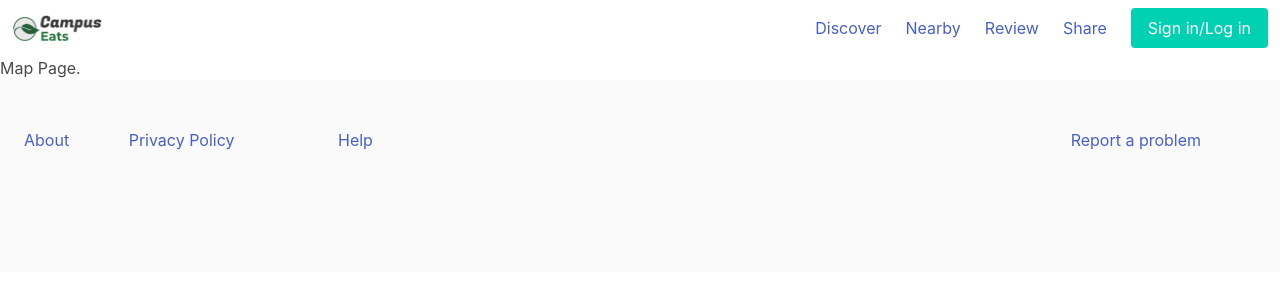
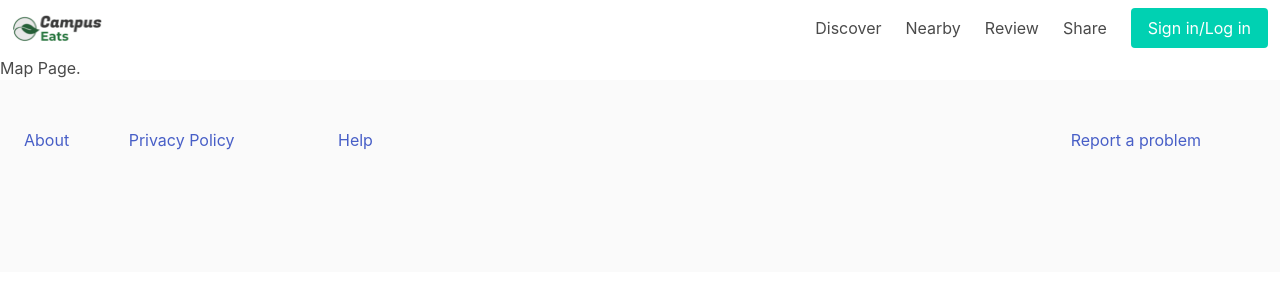
Before and after one commit to Sujan-Kandeepan/CampusEats, a React (Create React App) app: page /map in a window 1280 px wide. Shown: the top 300 px of the page. Built offline with nearby package versions, Linux system fonts and the light colour scheme.

Commit message:
remove the <a> tags within the header

```diff
--- a/src/component/header.js
+++ b/src/component/header.js
@@ -27,18 +27,15 @@ export default class Header extends React.Component {
 
                     <div id="simpleNav" className="navbar-menu"/>
                     <div className="navbar-start">
-                        <a className="navbar-item">
-                        <Link to="/" >Discover</Link>
-                        </a>
-                        <a className="navbar-item">
-                        <Link to="/" >Nearby</Link>
-                        </a>
-                        <a className="navbar-item">
-                        <Link to="/review">Review</Link>
-                        </a>
-                        <a className="navbar-item">
-                        <Link to="/review">Share</Link>
-                        </a>
+
+                        <Link to="/" className="navbar-item" >Discover</Link>
+
+                        <Link to="/" className="navbar-item">Nearby</Link>
+
+                        <Link to="/review" className="navbar-item">Review</Link>
+
+                        <Link to="/review" className="navbar-item">Share</Link>
+
                     </div>
                     <div>
                         <div className="navbar-end">
```
